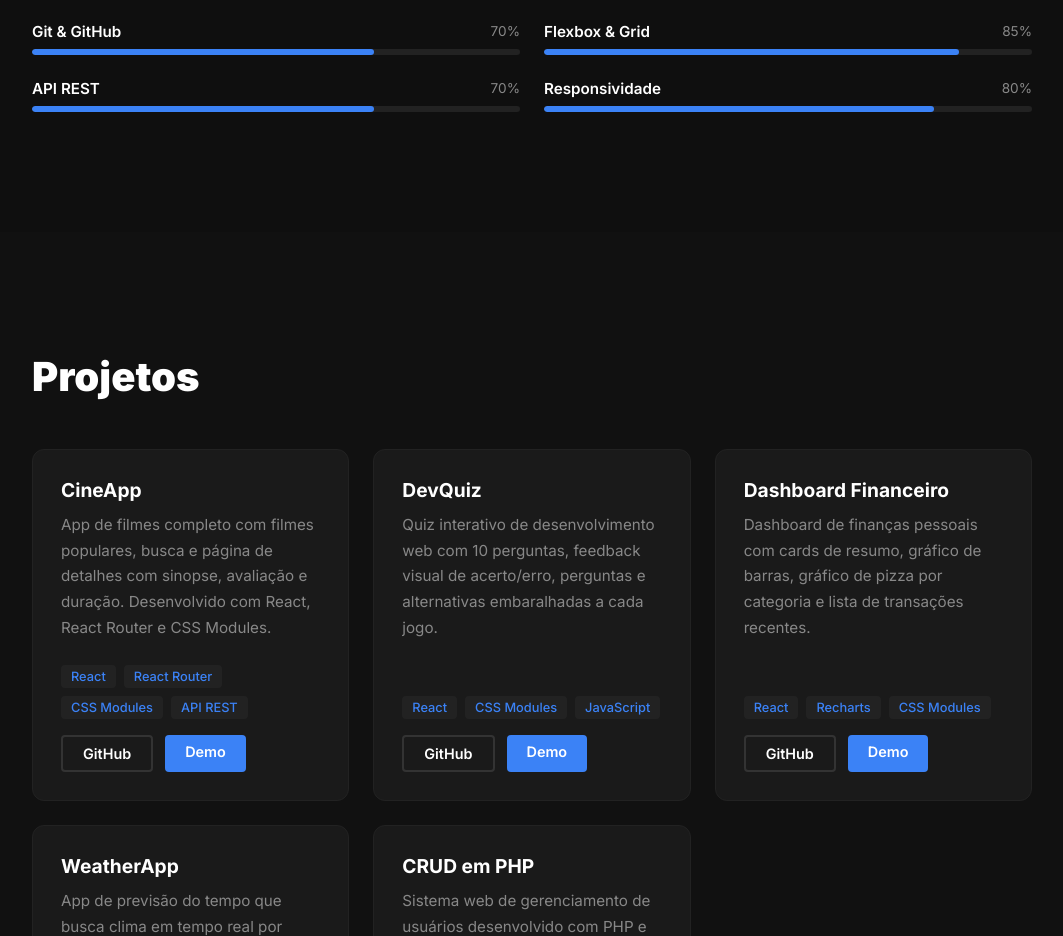
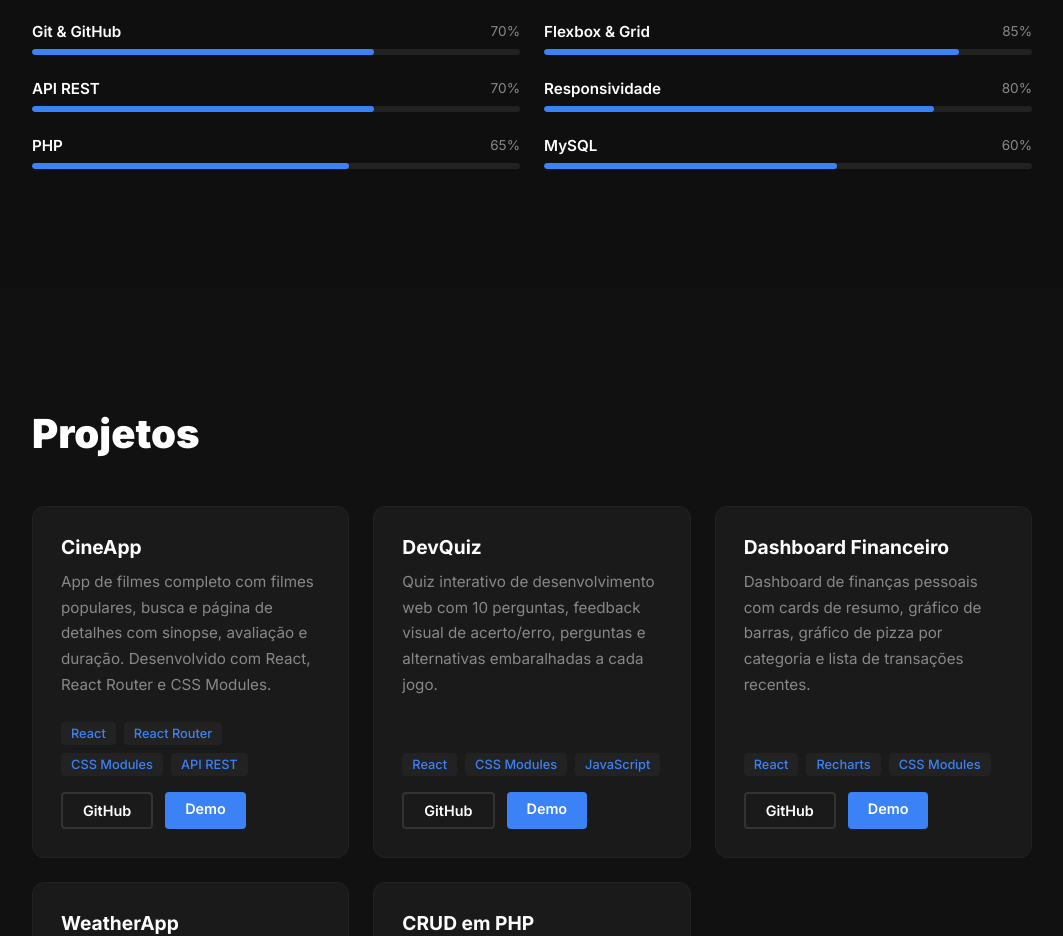
Before and after one commit to guilhermealmeidareact/portfolio-completo, a React (Vite) app: page / in a window 1280 px wide. Shown: the part 1643-2579 px from the top of the page, without its empty margins (108-1171 px from the left). Built offline with nearby package versions, Linux system fonts and the light colour scheme.

Commit message:
adicionando novas habilidade PHP e MySL

```diff
--- a/src/components/Habilidades.jsx
+++ b/src/components/Habilidades.jsx
@@ -9,6 +9,8 @@ const habilidades = [
     { nome: "Flexbox & Grid", nivel: 85 },
     { nome: "API REST", nivel: 70 },
     { nome: "Responsividade", nivel: 80 },
+    {nome: "PHP", nivel: 65 },
+    {nome: "MySQL", nivel: 60 }
 ]
 
 function Habilidades() {
```
